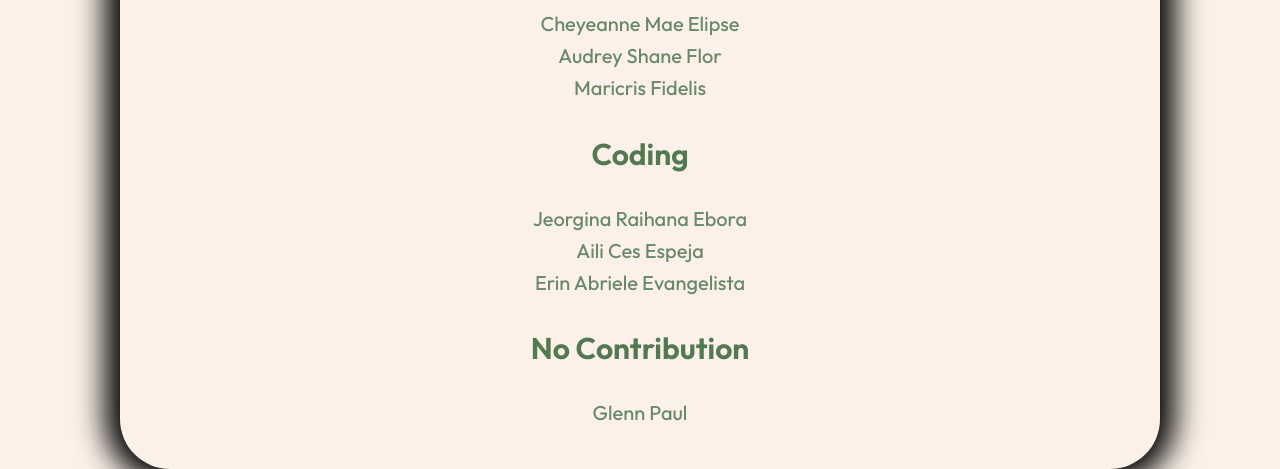
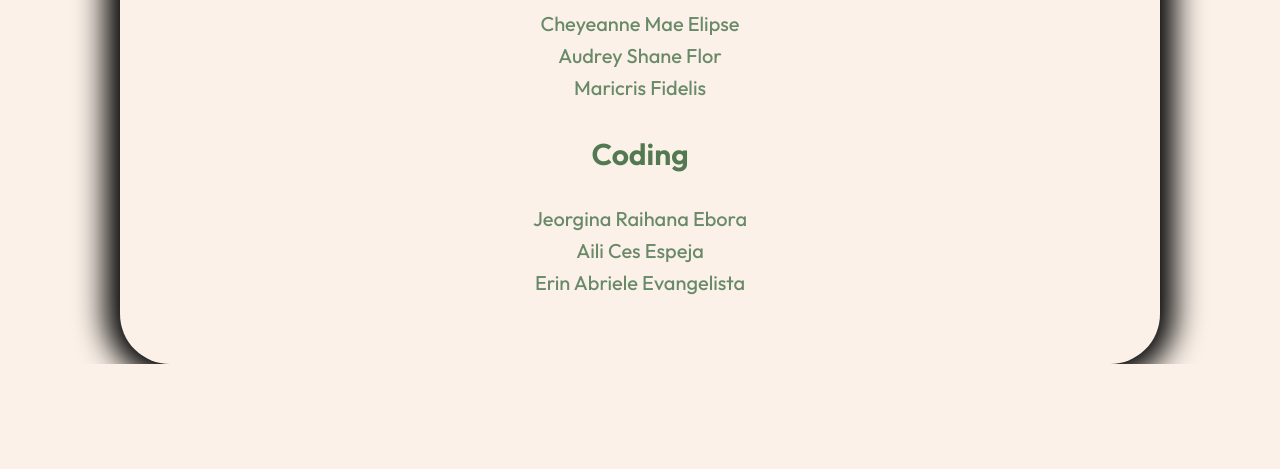
Before and after one commit to AiliEspeja/mms142-groupg-2024, a plain HTML site: page contributors.html in a window 1280 px wide. Shown: the part 738-1207 px from the top of the page. After the commit the page ends 1102 px from the top, so only its background shows below. Drawn offline with nearby package versions, Linux system fonts and the light colour scheme.

Commit message:
Update contributors.html
removed glenn paul

```diff
--- a/contributors.html
+++ b/contributors.html
@@ -67,10 +67,6 @@
   <h3> Aili Ces Espeja </h3>
   <h3> Erin Abriele Evangelista </h3>
   <br>
-
-  <h2> No Contribution </h2>
-  <h3> Glenn Paul </h3>
-
       </section>
     </div>
 </main>
```
